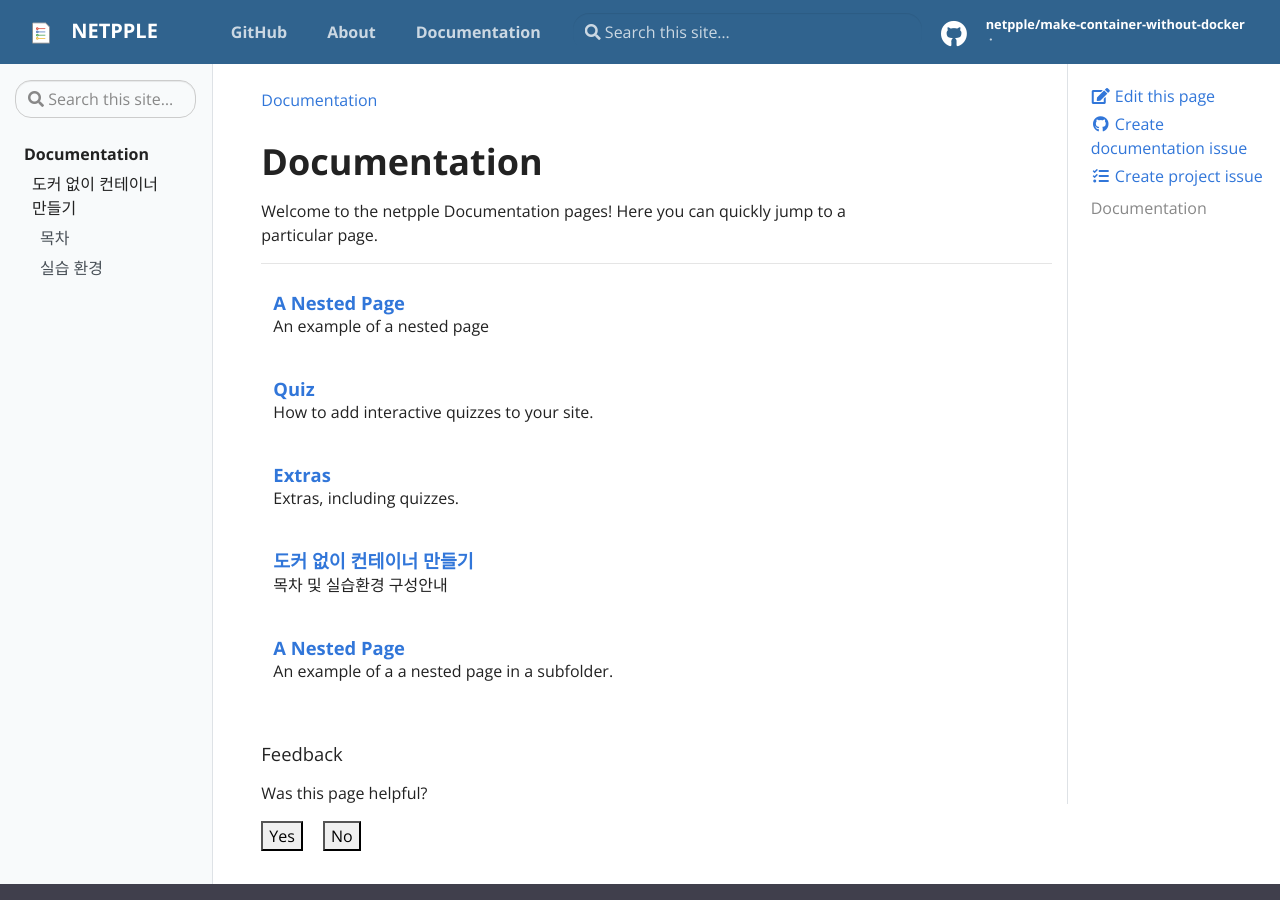
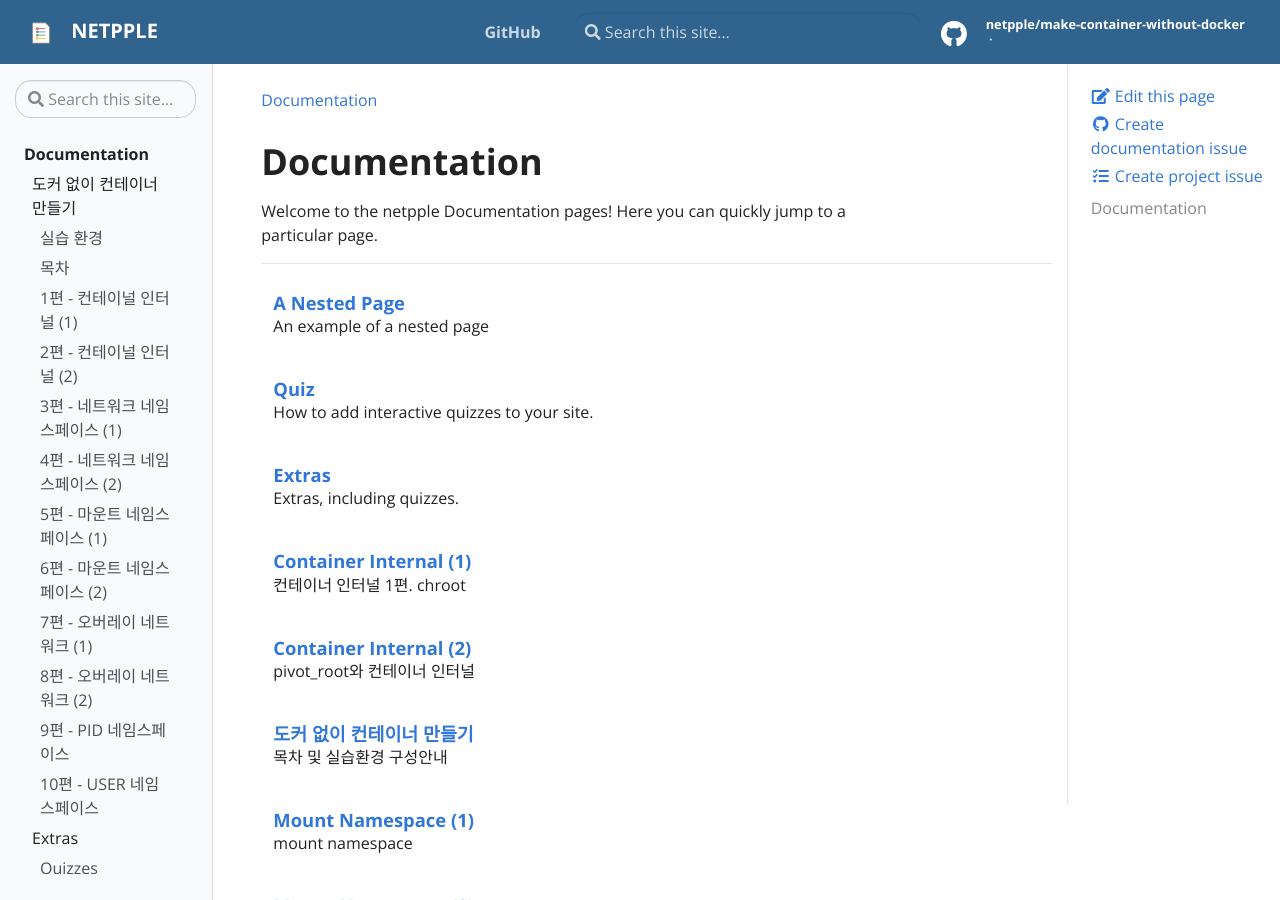
Before and after one commit to netpple/netpple.github.io, a Jekyll site: the page built from pages/docs.md, in a window 1280 px wide and 900 px high. Built offline with Jekyll 4.4.1, drawn with Linux system fonts in a browser that asks for light colours; some of the changed text lies outside the part shown.

Commit message:
make-container-without-docker updated

````diff
--- a/_data/toc.yml
+++ b/_data/toc.yml
@@ -1,21 +1,41 @@
 - title: Documentation
-  url: ""
+  url: "docs"
   links:
     - title: "도커 없이 컨테이너 만들기"
-      url: ""
+      url: "docs/make-container-without-docker"
       children:
+        - title: 실습 환경
+          url: "docs/make-container-without-docker#실습-환경"
         - title: 목차
-          url: "#목차"
-        - title: 실습 환경
-          url: "#실습-환경"
-#    - title: "Extras"
-#      url: "docs/extras"
-#      children:
-#        - title: Quizzes
-#          url: "docs/extras/example-quiz"
-#        - title: Tags Page
-#          url: "tags"
-#    - title: "About"
-#      url: "about"
-#    - title: "News"
-#      url: "news"
+          url: "docs/make-container-without-docker#목차"
+        - title: 1편 - 컨테이널 인터널 (1)
+          url: "docs/make-container-without-docker/container-internal-1"
+        - title: 2편 - 컨테이널 인터널 (2)
+          url: "docs/make-container-without-docker/container-internal-2"
+        - title: 3편 - 네트워크 네임스페이스 (1)
+          url: "docs/make-container-without-docker/network-namespace-1"
+        - title: 4편 - 네트워크 네임스페이스 (2)
+          url: "docs/make-container-without-docker/network-namespace-2"
+        - title: 5편 - 마운트 네임스페이스 (1)
+          url: "docs/make-container-without-docker/mount-namespace-1"
+        - title: 6편 - 마운트 네임스페이스 (2)
+          url: "docs/make-container-without-docker/mount-namespace-2"
+        - title: 7편 - 오버레이 네트워크 (1)
+          url: "docs/make-container-without-docker/overlay-network-1"
+        - title: 8편 - 오버레이 네트워크 (2)
+          url: "docs/make-container-without-docker/overlay-network-2"
+        - title: 9편 - PID 네임스페이스
+          url: "docs/make-container-without-docker/pid-namespace"
+        - title: 10편 - USER 네임스페이스
+          url: "docs/make-container-without-docker/user-namespace"
+    - title: "Extras"
+      url: "docs/extras"
+      children:
+        - title: Quizzes
+          url: "docs/extras/example-quiz"
+        - title: Tags Page
+          url: "tags"
+    - title: "About"
+      url: "about"
+    - title: "News"
+      url: "news"
--- /dev/null
+++ b/_docs/make-container-without-docker/container-internal-1.md
@@ -0,0 +1,14 @@
+---
+title: Container Internal (1)
+description: 컨테이너 인터널 1편. chroot
+---
+
+# Container Internal (1)
+
+컨테이너란 무엇일까요? 마법 상자를 열어 보도록 하겠습니다.제가 처음 도커를 접했을 때는 "vmware, virtualbox 와 뭐가 다르지?"
+vmware처럼 OS이미지도 있었고 터미널 환경에서 동작하는 모습 역시 똑같아 보였거든요.그렇게 시작하게 되었습니다.
+도커는 무엇이고 컨테이너는 무엇인지 실체가 궁금하더라구요
+
+<div class="responsive-wrap">
+    <iframe src="https://docs.google.com/presentation/d/e/2PACX-1vSu05m9Z8rpMxhl1AyF5PC-7iAtekYXuCkmCTPKEKc-jGh_ui9MN9AfxAMJ3tdxPa6UUrM6Cv_PYYRd/embed?start=false&loop=false&delayms=3000" frameborder="0" width="1024" height="768" allowfullscreen="true" mozallowfullscreen="true" webkitallowfullscreen="true"></iframe>
+</div>
--- /dev/null
+++ b/_docs/make-container-without-docker/container-internal-2.md
@@ -0,0 +1,13 @@
+---
+title: Container Internal (2)
+description: pivot_root와 컨테이너 인터널
+---
+
+# Container Internal (2)
+
+컨테이너의 발전과정을 살펴봅니다. 컨테이너가 신기술, 유행 같은 것이라고 생각했었는데, 나름 역사와 사연이 많은 친구네요 :-)
+chroot로 시작하여 지금의 컨테이너로 성장하기까지 어떤 문제들이 있었고 그러한 문제들을 어떻게 해결하여 왔는지를 다뤄봅니다.
+
+<div class="responsive-wrap">
+    <iframe src="https://docs.google.com/presentation/d/e/2PACX-1vQ8Umma-Erc8I2_5CGfAVnzUYLzj0Aheq8XZoeLlJI5ox3pGdIwJHFP8FrObmKV1K2BbT9zgdZKTNUO/embed?start=false&loop=false&delayms=3000" frameborder="0" width="1440" height="839" allowfullscreen="true" mozallowfullscreen="true" webkitallowfullscreen="true"></iframe>
+</div>
--- a/_docs/make-container-without-docker.md
+++ b/_docs/make-container-without-docker/index.md
@@ -37,32 +34,32 @@
 
 ![/docs/assets/img/make-container-without-docker-intro-1.png](/docs/assets/img/make-container-without-docker-intro-1.png){:width="200"}{:.align-left}
 
-컨테이너란 무엇일까요? 마법 상자를 열어 보도록 하겠습니다.제가 처음 도커를 접했을 때는 "vmware, virtualbox 와 뭐가 다르지?"
+[컨테이너란 무엇일까요? 마법 상자를 열어 보도록 하겠습니다.제가 처음 도커를 접했을 때는 "vmware, virtualbox 와 뭐가 다르지?"
 vmware처럼 OS이미지도 있었고 터미널 환경에서 동작하는 모습 역시 똑같아 보였거든요.그렇게 시작하게 되었습니다.
-도커는 무엇이고 컨테이너는 무엇인지 실체가 궁금하더라구요
+도커는 무엇이고 컨테이너는 무엇인지 실체가 궁금하더라구요](container-internal-1)
 
 
 ### [2편 container internal (2)](https://docs.google.com/presentation/d/1ROUHDBp1l7oP6wcCO-kfj9tQHHjDQg5gFm1FXr5IB1I/edit#){:target="_blank"}
 
 ![/docs/assets/img/make-container-without-docker-intro-2.png](/docs/assets/img/make-container-without-docker-intro-2.png){:width="200"}{:.align-left}
-컨테이너의 발전과정을 살펴봅니다. 컨테이너가 신기술, 유행 같은 것이라고 생각했었는데, 나름 역사와 사연이 많은 친구네요 :-)
-chroot로 시작하여 지금의 컨테이너로 성장하기까지 어떤 문제들이 있었고 그러한 문제들을 어떻게 해결하여 왔는지를 다뤄봅니다.
+[컨테이너의 발전과정을 살펴봅니다. 컨테이너가 신기술, 유행 같은 것이라고 생각했었는데, 나름 역사와 사연이 많은 친구네요 :-)
+chroot로 시작하여 지금의 컨테이너로 성장하기까지 어떤 문제들이 있었고 그러한 문제들을 어떻게 해결하여 왔는지를 다뤄봅니다.](container-internal-2)
 
 
 ### [3편 network namespace (1)](https://docs.google.com/presentation/d/1NhzhNDiWTCIKCViWPW8Wvza8GrT56xugymX5TV-WLbc/edit#){:target="_blank"}
 
 ![/docs/assets/img/make-container-without-docker-intro-3.png](/docs/assets/img/make-container-without-docker-intro-3.png){:width="200"}{:.align-left}
 
-서비스 운영 중에 네트웍 장애를 만나면 곤란하곤 하는데요.
+[서비스 운영 중에 네트웍 장애를 만나면 곤란하곤 하는데요.
 컨테이너는 가상 네트웍을 기반으로 하고 있고 이 위에서 컨테이너 간의 통신이 어떻게 이루어지는지를 잘 이해하고 있으면 개발과 운영에 많은 도움이 됩니다.
-network namespace 3,4편 그리고 overlay network 7,8편에서 다룰 예정입니다.
+network namespace 3,4편 그리고 overlay network 7,8편에서 다룰 예정입니다.](network-namespace-1)
 
 
-### 4편 network namespace (2)
+### [4편 network namespace (2)](/2019/hello-world)
 
 준비 중입니다
 
-### 5편 Mount Namespace
+### [5편 Mount Namespace](/docs/example-page)
 
 준비 중입니다
 
@@ -124,23 +121,7 @@
 VM 접속
 ```bash
 $ vagrant ssh ubuntu1804
-Welcome to Ubuntu 18.04.5 LTS (GNU/Linux 4.15.0-128-generic x86_64)
 
- * Documentation:  https://help.ubuntu.com
- * Management:     https://landscape.canonical.com
- * Support:        https://ubuntu.com/advantage
-
-  System information as of Fri Apr 30 01:50:02 UTC 2021
-
-  System load:  0.08              Users logged in:        0
-  Usage of /:   4.4% of 61.80GB   IP address for eth0:    10.0.2.15
-  Memory usage: 14%               IP address for eth1:    192.168.104.2
-  Swap usage:   0%                IP address for docker0: 172.17.0.1
-  Processes:    114
-
-
-This system is built by the Bento project by Chef Software
-More information can be found at https://github.com/chef/bento
 vagrant@ubuntu1804:~$
 ```
 
--- /dev/null
+++ b/_docs/make-container-without-docker/mount-namespace-1.md
@@ -0,0 +1,8 @@
+---
+title: Mount Namespace (1)
+description: mount namespace
+---
+
+# Mount Namespace (1)
+
+준비 중입니다
--- /dev/null
+++ b/_docs/make-container-without-docker/mount-namespace-2.md
@@ -0,0 +1,8 @@
+---
+title: Mount Namespace (2)
+description: mount namespace
+---
+
+# Mount Namespace (2)
+
+준비 중입니다
--- /dev/null
+++ b/_docs/make-container-without-docker/network-namespace-1.md
@@ -0,0 +1,14 @@
+---
+title: Network Namespace (1)
+description: network namespace
+---
+
+# Network Namespace (1)
+
+서비스 운영 중에 네트웍 장애를 만나면 곤란하곤 하는데요.
+컨테이너는 가상 네트웍을 기반으로 하고 있고 이 위에서 컨테이너 간의 통신이 어떻게 이루어지는지를 잘 이해하고 있으면 개발과 운영에 많은 도움이 됩니다.
+network namespace 3,4편 그리고 overlay network 7,8편에서 다룰 예정입니다.
+
+<div class="responsive-wrap">
+    <iframe src="https://docs.google.com/presentation/d/e/2PACX-1vTOsEXasBt7H7qHJNNNOn4RQKzgWnsXQriK0hh2UEAP2AyKr4gnFqlEPF0nOe8no55mByBhzrqdZR7U/embed?start=false&loop=false&delayms=3000" frameborder="0" width="960" height="569" allowfullscreen="true" mozallowfullscreen="true" webkitallowfullscreen="true"></iframe>
+</div>
--- /dev/null
+++ b/_docs/make-container-without-docker/network-namespace-2.md
@@ -0,0 +1,8 @@
+---
+title: Network Namespace (2)
+description: network namespace
+---
+
+# Network Namespace (2)
+
+준비 중입니다
--- a/assets/css/make-container-without-docker.css
+++ b/assets/css/make-container-without-docker.css
@@ -2,3 +2,4 @@
     float:left;
     padding: 0px 20px 0px 0px;
 }
+.responsive-wrap iframe{ max-width: 100%;}
````
Also changed, not shown: other parts of _docs/make-container-without-docker/index.md (+1 -4 lines), _data/navigation.yml (+4 -4 lines), _docs/make-container-without-docker/overlay-network-1.md (added, +8 -0 lines), _docs/make-container-without-docker/overlay-network-2.md (added, +8 -0 lines), _docs/make-container-without-docker/pid-namespace.md (added, +8 -0 lines), _docs/make-container-without-docker/runc.md (added, +8 -0 lines), _docs/make-container-without-docker/user-namespace.md (added, +8 -0 lines).
